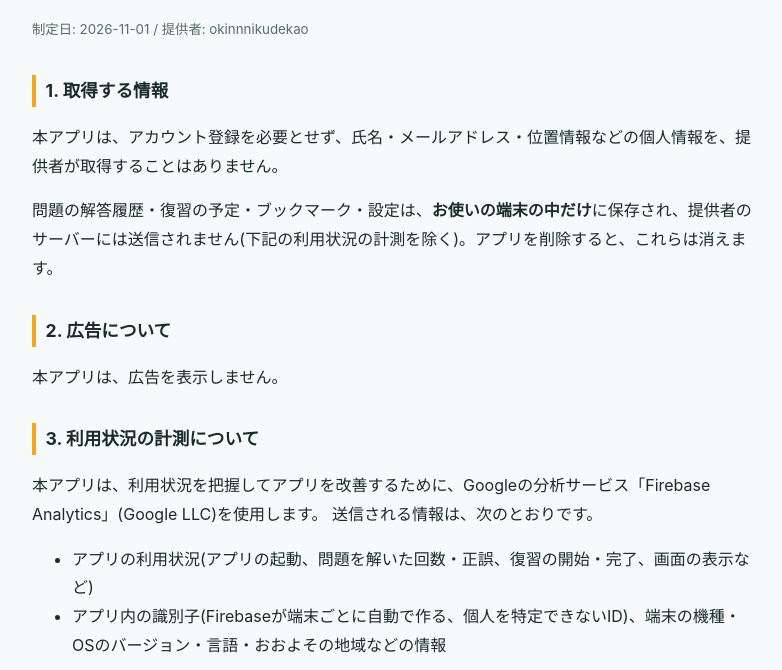
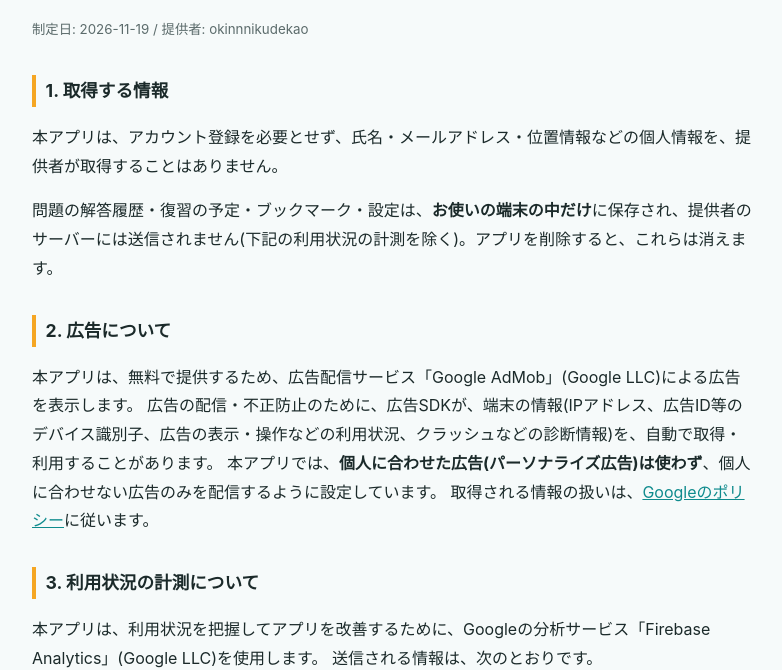
Before and after one commit to 06190528/apps-pages, a plain HTML site: page seishinhokenfukushishi/privacy/index.html in a window 1280 px wide. Shown: the part 144-814 px from the top of the page, without its empty margins (248-1030 px from the left). Drawn offline with Linux system fonts and the light colour scheme.

Commit message:
精神保健福祉士試験対策 過去問と自動復習のサポート・プライバシーポリシーのページを更新

```diff
--- a/seishinhokenfukushishi/privacy/index.html
+++ b/seishinhokenfukushishi/privacy/index.html
@@ -2,12 +2,15 @@
 <title>精神保健福祉士試験対策 過去問と自動復習 プライバシーポリシー</title><style>body{margin:0;font-family:-apple-system,"Hiragino Sans","Noto Sans JP",sans-serif;line-height:1.8;color:#1b2a2a;background:#f6fafa}
 main{max-width:720px;margin:0 auto;padding:32px 20px 64px}h1{font-size:1.6rem;color:#0f8b8d}h2{font-size:1.1rem;margin-top:2rem;border-left:4px solid #f5a623;padding-left:.6rem}
 a{color:#0f8b8d}small{color:#5b6b6b}</style></head><body><main><h1>精神保健福祉士試験対策 過去問と自動復習 プライバシーポリシー</h1>
-<p><small>制定日: 2026-11-01 / 提供者: okinnnikudekao</small></p>
+<p><small>制定日: 2026-11-19 / 提供者: okinnnikudekao</small></p>
 <h2>1. 取得する情報</h2>
 <p>本アプリは、アカウント登録を必要とせず、氏名・メールアドレス・位置情報などの個人情報を、提供者が取得することはありません。</p>
 <p>問題の解答履歴・復習の予定・ブックマーク・設定は、<b>お使いの端末の中だけ</b>に保存され、提供者のサーバーには送信されません(下記の利用状況の計測を除く)。アプリを削除すると、これらは消えます。</p>
 <h2>2. 広告について</h2>
-<p>本アプリは、広告を表示しません。</p>
+<p>本アプリは、無料で提供するため、広告配信サービス「Google AdMob」(Google LLC)による広告を表示します。
+広告の配信・不正防止のために、広告SDKが、端末の情報(IPアドレス、広告ID等のデバイス識別子、広告の表示・操作などの利用状況、クラッシュなどの診断情報)を、自動で取得・利用することがあります。
+本アプリでは、<b>個人に合わせた広告(パーソナライズ広告)は使わず</b>、個人に合わせない広告のみを配信するように設定しています。
+取得される情報の扱いは、<a href="https://policies.google.com/technologies/partner-sites">Googleのポリシー</a>に従います。</p>
 <h2>3. 利用状況の計測について</h2>
 <p>本アプリは、利用状況を把握してアプリを改善するために、Googleの分析サービス「Firebase Analytics」(Google LLC)を使用します。
 送信される情報は、次のとおりです。</p>
```
